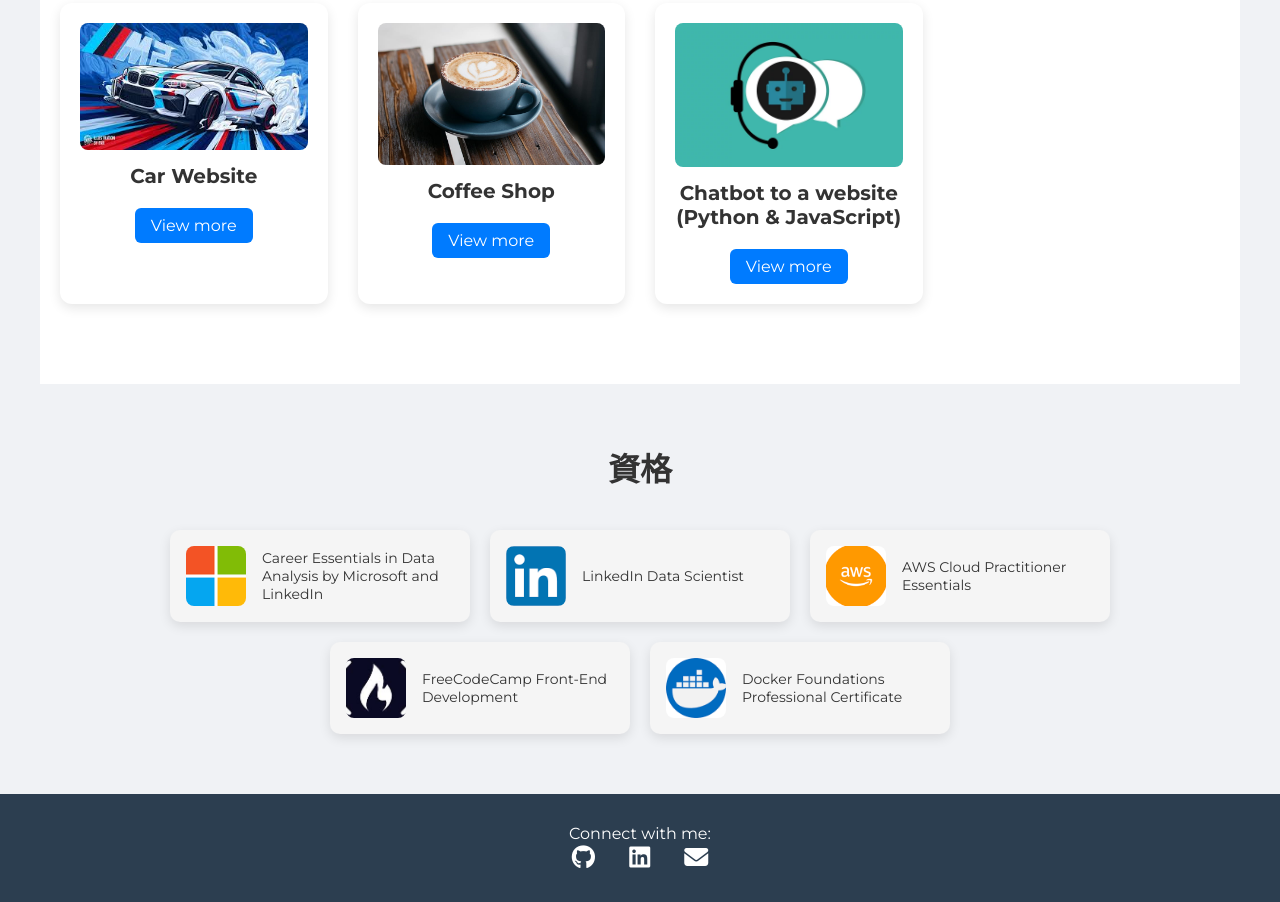
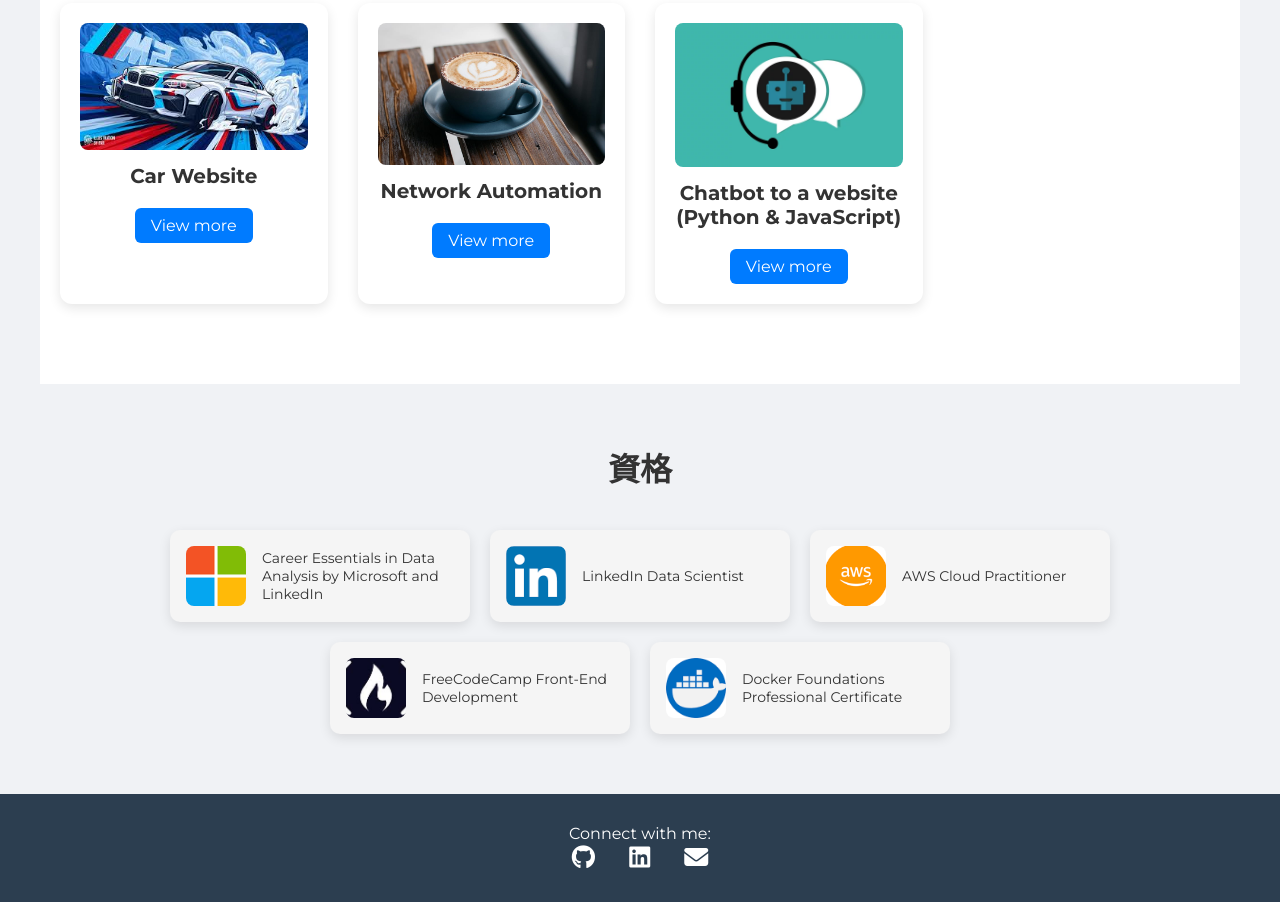
Before and after one commit to IlovePHO/data_portfolio, a plain HTML site: page index.html in a window 1280 px wide. Shown: the part 1471-2373 px from the top of the page. Drawn offline with Linux system fonts and the light colour scheme.

Commit message:
Update index.html

```diff
--- a/index.html
+++ b/index.html
@@ -287,8 +287,8 @@
     </div>
     <div class="project-card">
       <img src="./img/coffe.jpg" alt="coffe">
-      <h3>Coffee Shop</h3>
-      <a href="https://ilovepho.github.io/Coffee/" target="_blank">View more</a>
+      <h3>Network Automation</h3>
+      <a href="https://github.com/IlovePHO/Network" target="_blank">View more</a>
     </div>
     <div class="project-card">
       <img src="./img/chatbot-using-python.webp" alt="chatbot">
@@ -314,7 +314,7 @@
 
     <div class="cert-card">
       <img src="./img/aws.png" alt="Certificate 3">
-      <p>AWS Cloud Practitioner Essentials</p>
+      <p>AWS Cloud Practitioner</p>
     </div>
 
     <div class="cert-card">
```
